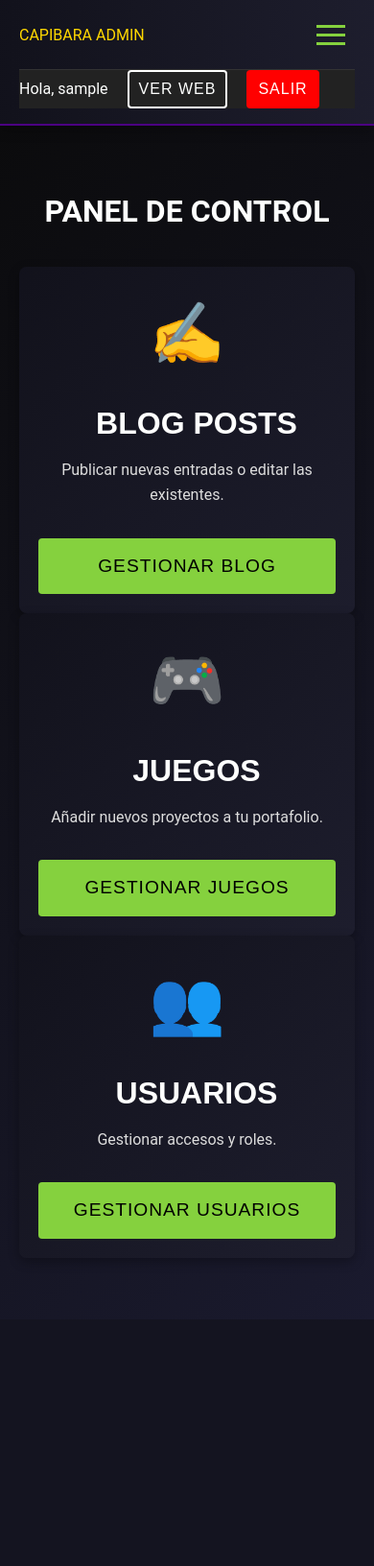
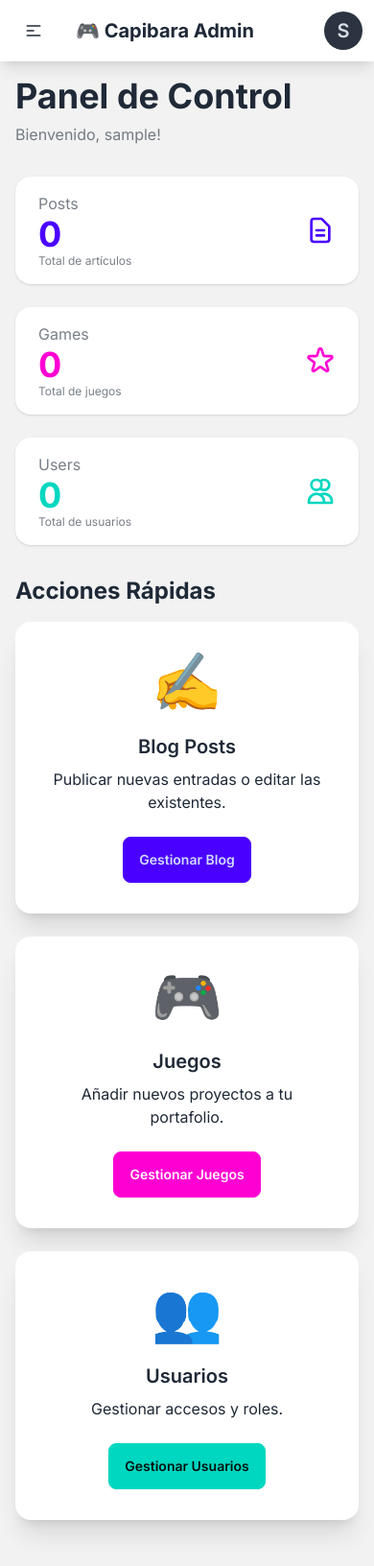
Before and after one commit to LuisEnriquePH/capibaragames.com, a PHP site: page /admin/index.php in a window 390 px wide. Shown: the whole page at 96% size. Before the commit the page ends 1375 px from the top, so only its background shows below. Run offline with PHP 8.4, Linux system fonts and the light colour scheme; the visitor is signed in with stand-in values (Sample User, id 1); data that the repository does not hold is empty; some libraries are stand-ins or nearby versions.

Commit message:
feat(admin-dashboard): migrate to DaisyUI
- Created reusable header-admin.php with navbar
- User dropdown with avatar and logout
- Responsive mobile menu
- Stats cards showing real DB counts
- Quick action cards for Posts/Games/Users
- Maintained authentication (auth.php required)
- All navigation functional

```diff
--- /dev/null
+++ b/admin/includes/footer-admin.php
@@ -0,0 +1,6 @@
+    </main>
+
+    <!-- Load admin.js for existing functionality -->
+    <script src="js/admin.js"></script>
+</body>
+</html>
--- /dev/null
+++ b/admin/includes/header-admin.php
@@ -0,0 +1,72 @@
+<!DOCTYPE html>
+<html lang="es" data-theme="light">
+<head>
+    <meta charset="UTF-8">
+    <meta name="viewport" content="width=device-width, initial-scale=1.0">
+    <title><?php echo isset($pageTitle) ? $pageTitle : 'Admin'; ?> - Capibara Admin</title>
+
+    <!-- Tailwind CSS + DaisyUI -->
+    <script src="https://cdn.tailwindcss.com"></script>
+    <link href="https://cdn.jsdelivr.net/npm/daisyui@4.6.0/dist/full.min.css" rel="stylesheet" type="text/css" />
+
+    <!-- Google Fonts -->
+    <link rel="preconnect" href="https://fonts.googleapis.com">
+    <link rel="preconnect" href="https://fonts.gstatic.com" crossorigin>
+    <link href="https://fonts.googleapis.com/css2?family=Inter:wght@400;500;600;700&display=swap" rel="stylesheet">
+
+    <style>
+        body {
+            font-family: 'Inter', sans-serif;
+        }
+    </style>
+</head>
+<body class="bg-base-200 min-h-screen">
+
+    <!-- Admin Navbar -->
+    <div class="navbar bg-base-100 shadow-lg">
+        <div class="navbar-start">
+            <div class="dropdown">
+                <button tabindex="0" class="btn btn-ghost lg:hidden">
+                    <svg xmlns="http://www.w3.org/2000/svg" class="h-5 w-5" fill="none" viewBox="0 0 24 24" stroke="currentColor">
+                        <path stroke-linecap="round" stroke-linejoin="round" stroke-width="2" d="M4 6h16M4 12h8m-8 6h16" />
+                    </svg>
+                </button>
+                <ul tabindex="0" class="menu menu-sm dropdown-content mt-3 z-[1] p-2 shadow bg-base-100 rounded-box w-52">
+                    <li><a href="index.php">📊 Dashboard</a></li>
+                    <li><a href="posts/index.php">✍️ Posts</a></li>
+                    <li><a href="games/index.php">🎮 Games</a></li>
+                    <li><a href="users/index.php">👥 Users</a></li>
+                </ul>
+            </div>
+            <a href="index.php" class="btn btn-ghost text-xl font-bold">
+                🎮 Capibara Admin
+            </a>
+        </div>
+
+        <div class="navbar-center hidden lg:flex">
+            <ul class="menu menu-horizontal px-1">
+                <li><a href="index.php" class="<?php echo basename($_SERVER['PHP_SELF']) == 'index.php' ? 'active' : ''; ?>">📊 Dashboard</a></li>
+                <li><a href="posts/index.php">✍️ Posts</a></li>
+                <li><a href="games/index.php">🎮 Games</a></li>
+                <li><a href="users/index.php">👥 Users</a></li>
+            </ul>
+        </div>
+
+        <div class="navbar-end gap-2">
+            <div class="dropdown dropdown-end">
+                <button tabindex="0" class="btn btn-ghost btn-circle avatar placeholder">
+                    <div class="bg-neutral text-neutral-content rounded-full w-10">
+                        <span class="text-xl"><?php echo strtoupper(substr($_SESSION['username'], 0, 1)); ?></span>
+                    </div>
+                </button>
+                <ul tabindex="0" class="menu menu-sm dropdown-content mt-3 z-[1] p-2 shadow bg-base-100 rounded-box w-52">
+                    <li class="menu-title"><?php echo htmlspecialchars($_SESSION['username']); ?></li>
+                    <li><a href="../index.php" target="_blank">🌐 Ver Sitio</a></li>
+                    <li><a href="logout.php" class="text-error">🚪 Salir</a></li>
+                </ul>
+            </div>
+        </div>
+    </div>
+
+    <!-- Main Content -->
+    <main class="container mx-auto p-4 md:p-8">
--- a/admin/index.php
+++ b/admin/index.php
@@ -1,85 +1,114 @@
 <?php
 require 'includes/auth.php';
+require '../includes/db.php';
+
+$pageTitle = 'Dashboard';
+
+// Get statistics
+try {
+    $totalPosts = $pdo->query("SELECT COUNT(*) FROM posts")->fetchColumn();
+    $totalGames = $pdo->query("SELECT COUNT(*) FROM games")->fetchColumn();
+    $totalUsers = $pdo->query("SELECT COUNT(*) FROM users")->fetchColumn();
+} catch (PDOException $e) {
+    $totalPosts = 0;
+    $totalGames = 0;
+    $totalUsers = 0;
+}
+
+include 'includes/header-admin.php';
 ?>
-<!DOCTYPE html>
-<html lang="es">
-<head>
-    <meta charset="UTF-8">
-    <meta name="viewport" content="width=device-width, initial-scale=1.0">
-    <title>Dashboard - Capibara Admin</title>
 
-    <link rel="stylesheet" href="../css/base.css">
-    <link rel="stylesheet" href="../css/layout.css">
-    <link rel="stylesheet" href="../css/components.css">
-    <link rel="stylesheet" href="../css/pages.css">
-    <link rel="stylesheet" href="../css/utilities.css">
-    <link rel="stylesheet" href="../css/admin.css">
-</head>
-<body class="admin-page">
+<!-- Page Header -->
+<div class="mb-8">
+    <h1 class="text-4xl font-bold mb-2">Panel de Control</h1>
+    <p class="text-base-content/60">Bienvenido, <?php echo htmlspecialchars($_SESSION['username']); ?>!</p>
+</div>
 
-    <!-- Admin Header Reusing Components -->
-    <header class="header admin-header">
-        <div class="header__container admin-header__container">
-            <div class="header__logo">
-                <span class="header__logo-text text-highlight">CAPIBARA ADMIN</span>
+<!-- Stats Cards -->
+<div class="grid grid-cols-1 md:grid-cols-3 gap-6 mb-8">
+    <!-- Posts Stat -->
+    <div class="stats shadow">
+        <div class="stat">
+            <div class="stat-figure text-primary">
+                <svg xmlns="http://www.w3.org/2000/svg" fill="none" viewBox="0 0 24 24" class="inline-block w-8 h-8 stroke-current">
+                    <path stroke-linecap="round" stroke-linejoin="round" stroke-width="2" d="M9 12h6m-6 4h6m2 5H7a2 2 0 01-2-2V5a2 2 0 012-2h5.586a1 1 0 01.707.293l5.414 5.414a1 1 0 01.293.707V19a2 2 0 01-2 2z"></path>
+                </svg>
             </div>
+            <div class="stat-title">Posts</div>
+            <div class="stat-value text-primary"><?php echo $totalPosts; ?></div>
+            <div class="stat-desc">Total de artículos</div>
+        </div>
+    </div>
 
-            <button class="menu-toggle" id="mobile-menu">
-                <span class="bar"></span>
-                <span class="bar"></span>
-                <span class="bar"></span>
-            </button>
+    <!-- Games Stat -->
+    <div class="stats shadow">
+        <div class="stat">
+            <div class="stat-figure text-secondary">
+                <svg xmlns="http://www.w3.org/2000/svg" fill="none" viewBox="0 0 24 24" class="inline-block w-8 h-8 stroke-current">
+                    <path stroke-linecap="round" stroke-linejoin="round" stroke-width="2" d="M11.049 2.927c.3-.921 1.603-.921 1.902 0l1.519 4.674a1 1 0 00.95.69h4.915c.969 0 1.371 1.24.588 1.81l-3.976 2.888a1 1 0 00-.363 1.118l1.518 4.674c.3.922-.755 1.688-1.538 1.118l-3.976-2.888a1 1 0 00-1.176 0l-3.976 2.888c-.783.57-1.838-.197-1.538-1.118l1.518-4.674a1 1 0 00-.363-1.118l-3.976-2.888c-.784-.57-.38-1.81.588-1.81h4.914a1 1 0 00.951-.69l1.519-4.674z"></path>
+                </svg>
+            </div>
+            <div class="stat-title">Games</div>
+            <div class="stat-value text-secondary"><?php echo $totalGames; ?></div>
+            <div class="stat-desc">Total de juegos</div>
+        </div>
+    </div>
 
-            <nav class="header__nav d-flex align-center admin-nav-gap">
-                <span class="text-white fs-1">Hola, <?php echo htmlspecialchars($_SESSION['username']); ?></span>
-                <a href="../index.php" target="_blank" class="btn btn--secondary admin-btn-sm">Ver Web</a>
-                <a href="logout.php" class="btn btn--primary admin-btn-sm">Salir</a>
-            </nav>
+    <!-- Users Stat -->
+    <div class="stats shadow">
+        <div class="stat">
+            <div class="stat-figure text-accent">
+                <svg xmlns="http://www.w3.org/2000/svg" fill="none" viewBox="0 0 24 24" class="inline-block w-8 h-8 stroke-current">
+                    <path stroke-linecap="round" stroke-linejoin="round" stroke-width="2" d="M12 4.354a4 4 0 110 5.292M15 21H3v-1a6 6 0 0112 0v1zm0 0h6v-1a6 6 0 00-9-5.197M13 7a4 4 0 11-8 0 4 4 0 018 0z"></path>
+                </svg>
+            </div>
+            <div class="stat-title">Users</div>
+            <div class="stat-value text-accent"><?php echo $totalUsers; ?></div>
+            <div class="stat-desc">Total de usuarios</div>
         </div>
-    </header>
+    </div>
+</div>
 
-    <main class="post-container max-w-1000">
-        <h1 class="page-header__title mb-2 text-center">PANEL DE CONTROL</h1>
+<!-- Quick Actions -->
+<div class="mb-8">
+    <h2 class="text-2xl font-bold mb-4">Acciones Rápidas</h2>
+    <div class="grid grid-cols-1 md:grid-cols-3 gap-6">
+        <!-- Posts Card -->
+        <div class="card bg-base-100 shadow-xl hover:shadow-2xl transition-shadow">
+            <div class="card-body items-center text-center">
+                <div class="text-6xl mb-4">✍️</div>
+                <h3 class="card-title">Blog Posts</h3>
+                <p>Publicar nuevas entradas o editar las existentes.</p>
+                <div class="card-actions justify-center mt-4">
+                    <a href="posts/index.php" class="btn btn-primary">Gestionar Blog</a>
+                </div>
+            </div>
+        </div>
 
-        <div class="games-grid">
-            <!-- Card: Manage Posts -->
-            <article class="card">
-                <div class="card__body justify-center">
-                    <span class="admin-dashboard-icon">✍️</span>
-                    <h2 class="card__title">BLOG POSTS</h2>
-                    <p class="mb-2 text-light-grey">Publicar nuevas entradas o editar las existentes.</p>
-                    <a href="posts/index.php" class="btn btn--accent w-100">GESTIONAR BLOG</a>
+        <!-- Games Card -->
+        <div class="card bg-base-100 shadow-xl hover:shadow-2xl transition-shadow">
+            <div class="card-body items-center text-center">
+                <div class="text-6xl mb-4">🎮</div>
+                <h3 class="card-title">Juegos</h3>
+                <p>Añadir nuevos proyectos a tu portafolio.</p>
+                <div class="card-actions justify-center mt-4">
+                    <a href="games/index.php" class="btn btn-secondary">Gestionar Juegos</a>
                 </div>
-            </article>
+            </div>
+        </div>
 
-            <!-- Card: Manage Games -->
-            <article class="card">
-                <div class="card__body justify-center">
-                    <span class="admin-dashboard-icon">🎮</span>
-                    <h2 class="card__title">JUEGOS</h2>
-                    <p class="mb-2 text-light-grey">Añadir nuevos proyectos a tu portafolio.</p>
-                    <a href="games/index.php" class="btn btn--accent w-100">GESTIONAR JUEGOS</a>
+        <!-- Users Card -->
+        <div class="card bg-base-100 shadow-xl hover:shadow-2xl transition-shadow">
+            <div class="card-body items-center text-center">
+                <div class="text-6xl mb-4">👥</div>
+                <h3 class="card-title">Usuarios</h3>
+                <p>Gestionar accesos y roles.</p>
+                <div class="card-actions justify-center mt-4">
+                    <a href="users/index.php" class="btn btn-accent">Gestionar Usuarios</a>
                 </div>
-            </article>
+            </div>
+        </div>
+    </div>
+</div>
 
-            <!-- Card: Manage Users -->
-            <article class="card">
-                <div class="card__body justify-center">
-                    <span class="admin-dashboard-icon">👥</span>
-                    <h2 class="card__title">USUARIOS</h2>
-                    <p class="mb-2 text-light-grey">Gestionar accesos y roles.</p>
-                    <a href="users/index.php" class="btn btn--accent w-100">GESTIONAR USUARIOS</a>
-                </div>
-            </article>
-        </div>
-    </main>
-
-    <script src="../admin/js/admin.js"></script>
-    <script>
-        document.getElementById('mobile-menu').addEventListener('click', function() {
-            document.querySelector('.header__nav').classList.toggle('active');
-        });
-    </script>
-
-</body>
-</html>
+<?php include 'includes/footer-admin.php'; ?>
```
